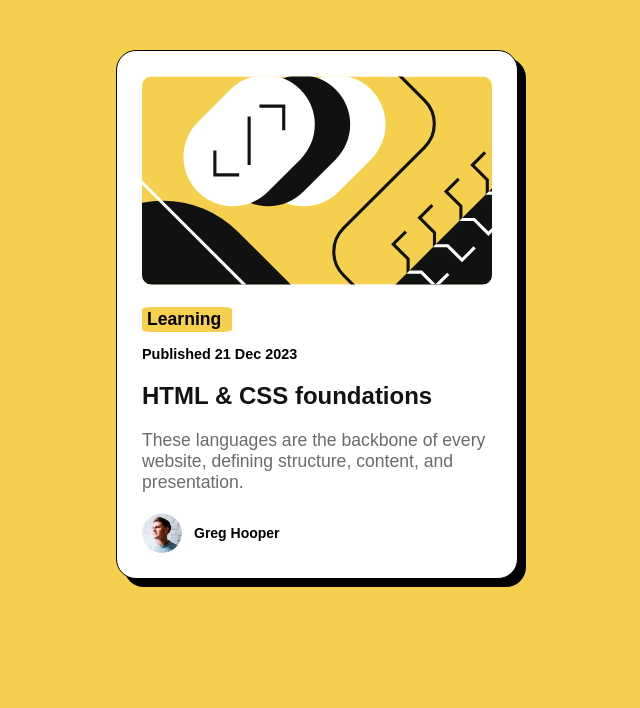
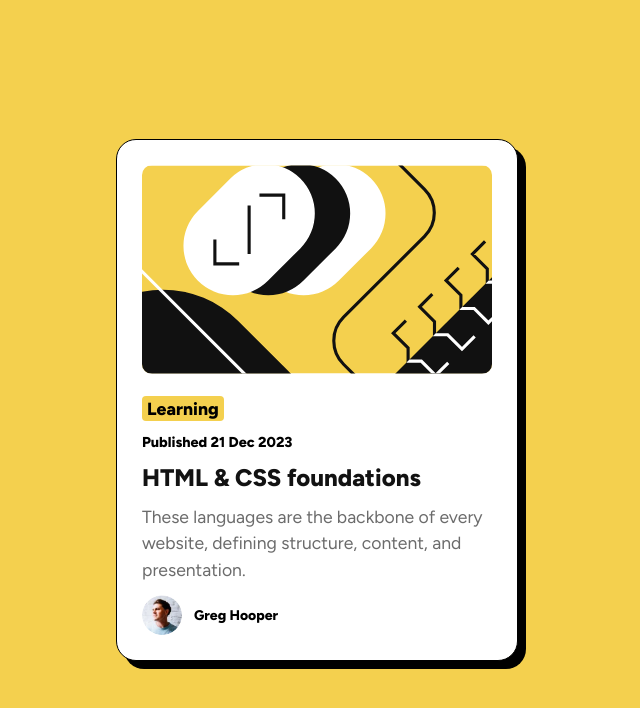
Before and after one commit to Whyslab/Blog-preview-card, a plain HTML site: page index.html in a window 1280 px wide. Shown: the whole page, without its empty margins (323-963 px from the left). Drawn offline with Linux system fonts and the light colour scheme; a web font is replaced by a local one.

Commit message:
обновленная версия с отзывам

```diff
--- a/index.html
+++ b/index.html
@@ -6,19 +6,21 @@
 
   <link rel="icon" type="image/png" sizes="32x32" href="./assets/images/favicon-32x32.png">
   <link rel="stylesheet" href="style.css">
-  <link href="https://fonts.google.com/specimen/Figtree" rel="stylesheet">
+  <link rel="preconnect" href="https://fonts.googleapis.com">
+  <link rel="preconnect" href="https://fonts.gstatic.com" crossorigin>
+  <link href="https://fonts.googleapis.com/css2?family=Figtree:ital,wght@0,300..900;1,300..900&display=swap" rel="stylesheet">
 
   <title>Frontend Mentor | Blog preview card</title>
 </head>
 <body>
 <div class="card">
-  <div class="image">
-    <img src="assets/images/illustration-article.svg">
+  <div class="image-container">
+    <img class="card-illustration" src="assets/images/illustration-article.svg">
   </div>
   <div class="content">
     <p class="learning">Learning</p>
     <p class="date">Published 21 Dec 2023</p>
-    <h2 class="title">HTML & CSS foundations</h2>
+    <h2 class="title"><a href="https://github.com/Whyslab">HTML & CSS foundations</a></h2>
 
     <p class="description">These languages are the backbone of every website, defining structure, content, and presentation.</p>
     <div class="author-container">
--- a/style.css
+++ b/style.css
@@ -1,13 +1,28 @@
+h2, p {
+    margin: 0;
+}
 body{
     background-color:hsl(47, 88%, 63%);
     font-family: 'Figtree', sans-serif;
+    /* Добавляем эти свойства */
+    display: flex;
+    justify-content: center; /* Центрирует по горизонтали */
+    align-items: center;     /* Центрирует по вертикали */
+    min-height: 100vh;       /* Важно: растягивает body на всю высоту экрана */
+    margin: 0;               /* Убираем стандартные отступы браузера */
+}
+.content {
+    display: flex;
+    flex-direction: column; /* Элементы встанут друг под другом */
+    margin-top: 18px;
+    gap: 12px;             /* Одинаковый отступ между ВСЕМИ элементами */
 }
 .card{
     background-color: white;
     border-radius: 20px;
     width: 350px;
     padding: 25px;
-    margin: 50px auto;
+
     box-shadow: 8px 8px 0px 0px #000000;
     border: 1px solid #000000;
 
@@ -18,33 +33,33 @@ body{
 }
 .learning{
     background-color: hsl(47, 88%, 63%);
-    width: 80px;
-    border-radius: 10%;
+    display: inline-block; /* Чтобы фон облегал только текст */
+    width: fit-content;
+    border-radius: 4px;
     padding: 5px;
-    margin-bottom: 10px;
-    font-weight: 750;
+    font-weight: 800;
     font-size: 1.1em;
     line-height: 15px;
 }
 .date{
-    font-weight: 750;
+    font-weight: 800;
     font-size: 0.9em;
-    margin-bottom: 10px;
+
 }
 .description{
     color: hsl(0, 0%, 42%);
     font-size: 1.1em;
-    margin-bottom: 20px;
+    line-height: 1.5;
 }
 .title{
-    font-weight: 750;
-    color: hsl(0, 0%, 7%);
+    font-weight: 800;
+    font-size: 24px;
 }
 .author{
-    font-weight: 750;
+    font-weight: 800;
 
 }
-img{
+.card-illustration {
     width: 100%;
     border-radius: 10px;
 }
@@ -64,3 +79,10 @@ img{
   font-weight: 750;
   font-size: 14px;
 }
+a{
+    color: hsl(0, 0%, 7%);
+    text-decoration: none;
+}
+a:hover {
+    color: hsl(47, 88%, 63%);
+}
```
